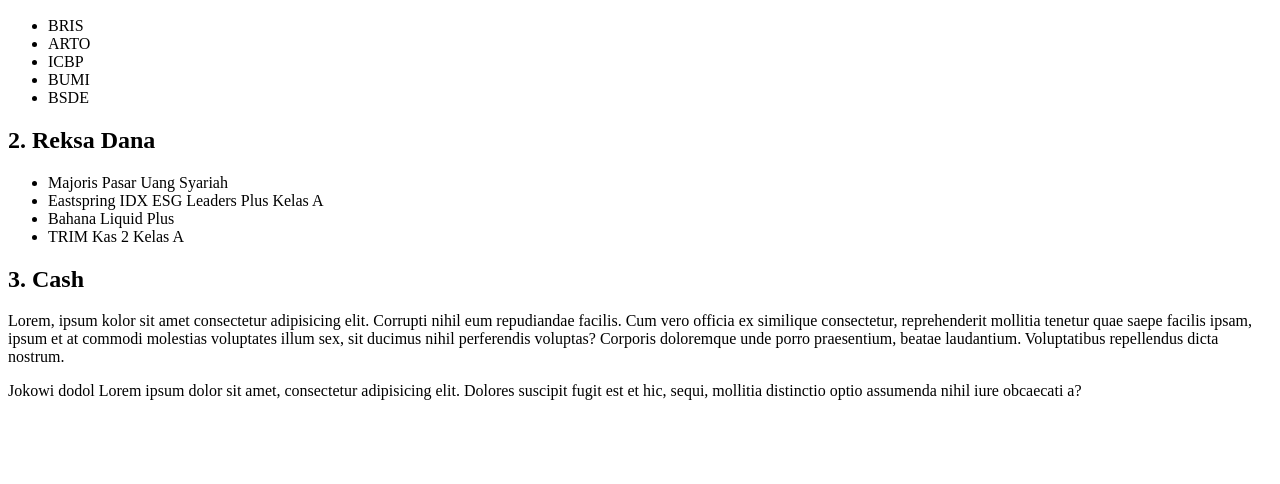
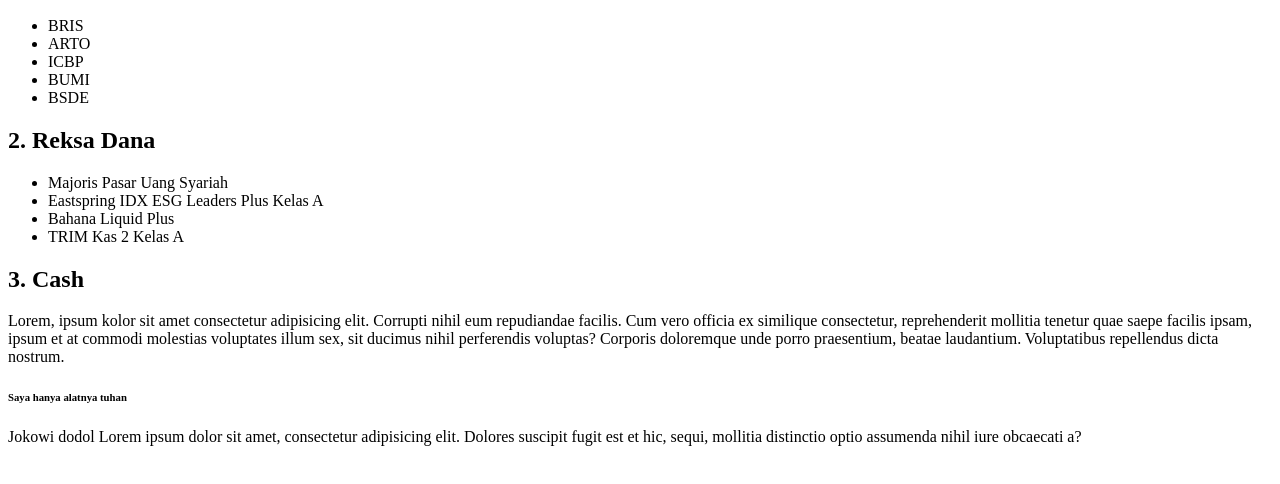
Before and after one commit to darmawanix/investama, a plain HTML site: page index.html in a window 1280 px wide. Shown: the part 110-594 px from the top of the page. Drawn offline with Linux system fonts and the light colour scheme.

Commit message:
saya hanya alatnya tuhan

```diff
--- a/index.html
+++ b/index.html
@@ -28,6 +28,7 @@
       Lorem, ipsum kolor sit amet consectetur adipisicing elit. Corrupti nihil eum repudiandae facilis. Cum vero officia ex similique consectetur, reprehenderit mollitia tenetur quae saepe facilis ipsam, ipsum et at commodi molestias
       voluptates illum sex, sit ducimus nihil perferendis voluptas? Corporis doloremque unde porro praesentium, beatae laudantium. Voluptatibus repellendus dicta nostrum.
     </p>
+    <h6>Saya hanya alatnya tuhan</h6>
     <p>
       Jokowi dodol
       Lorem ipsum dolor sit amet, consectetur adipisicing elit. Dolores suscipit fugit est et hic, sequi, mollitia distinctio optio assumenda nihil iure obcaecati a?
```
